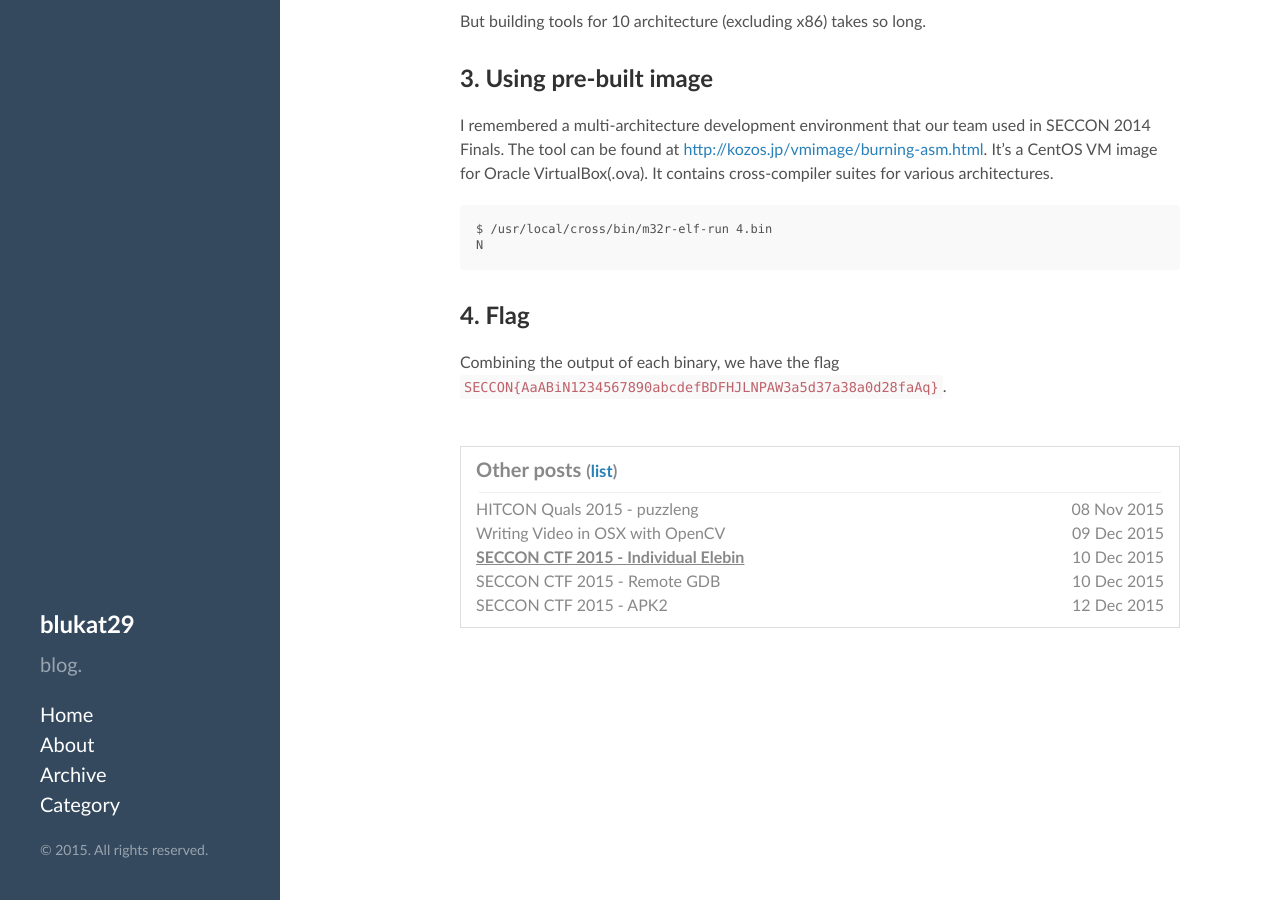
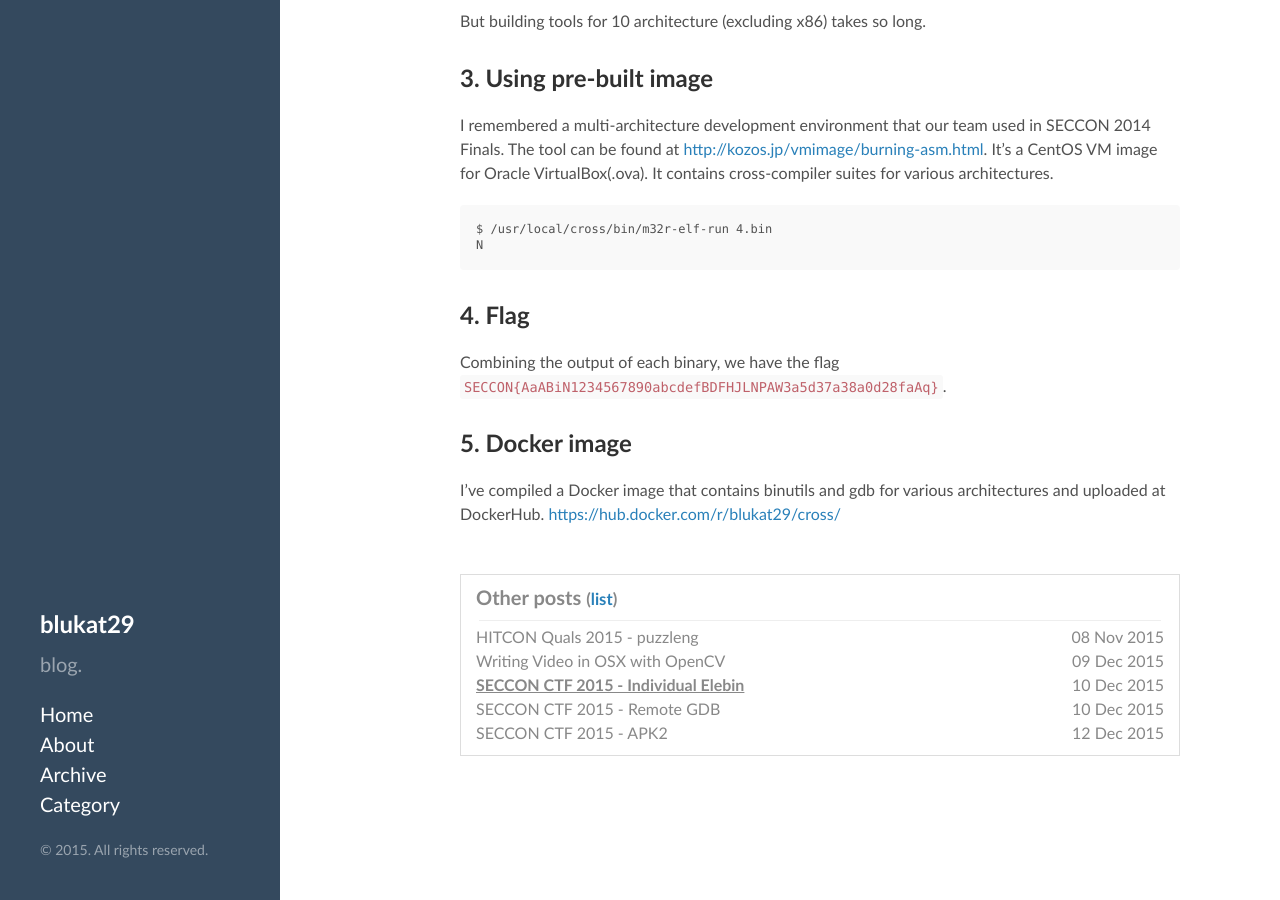
Before and after one commit to blukat29/blukat29.github.io, a Jekyll site: the page built from _posts/2015-12-10-seccon-ctf-2015-individual-elebin.md, in a window 1280 px wide and 900 px high, scrolled down 880 px. Built offline with Jekyll 4.4.1, drawn with Linux system fonts in a browser that asks for light colours; nearby versions of some CDN libraries; Markdown is read by kramdown in place of the engine named in the settings.

Commit message:
[update] Add link to docker-cross

```diff
--- a/_posts/2015-12-10-seccon-ctf-2015-individual-elebin.md
+++ b/_posts/2015-12-10-seccon-ctf-2015-individual-elebin.md
@@ -47,3 +47,7 @@ N
 ## 4. Flag
 
 Combining the output of each binary, we have the flag `SECCON{AaABiN1234567890abcdefBDFHJLNPAW3a5d37a38a0d28faAq}`.
+
+## 5. Docker image
+
+I've compiled a Docker image that contains binutils and gdb for various architectures and uploaded at DockerHub. <https://hub.docker.com/r/blukat29/cross/>
```
